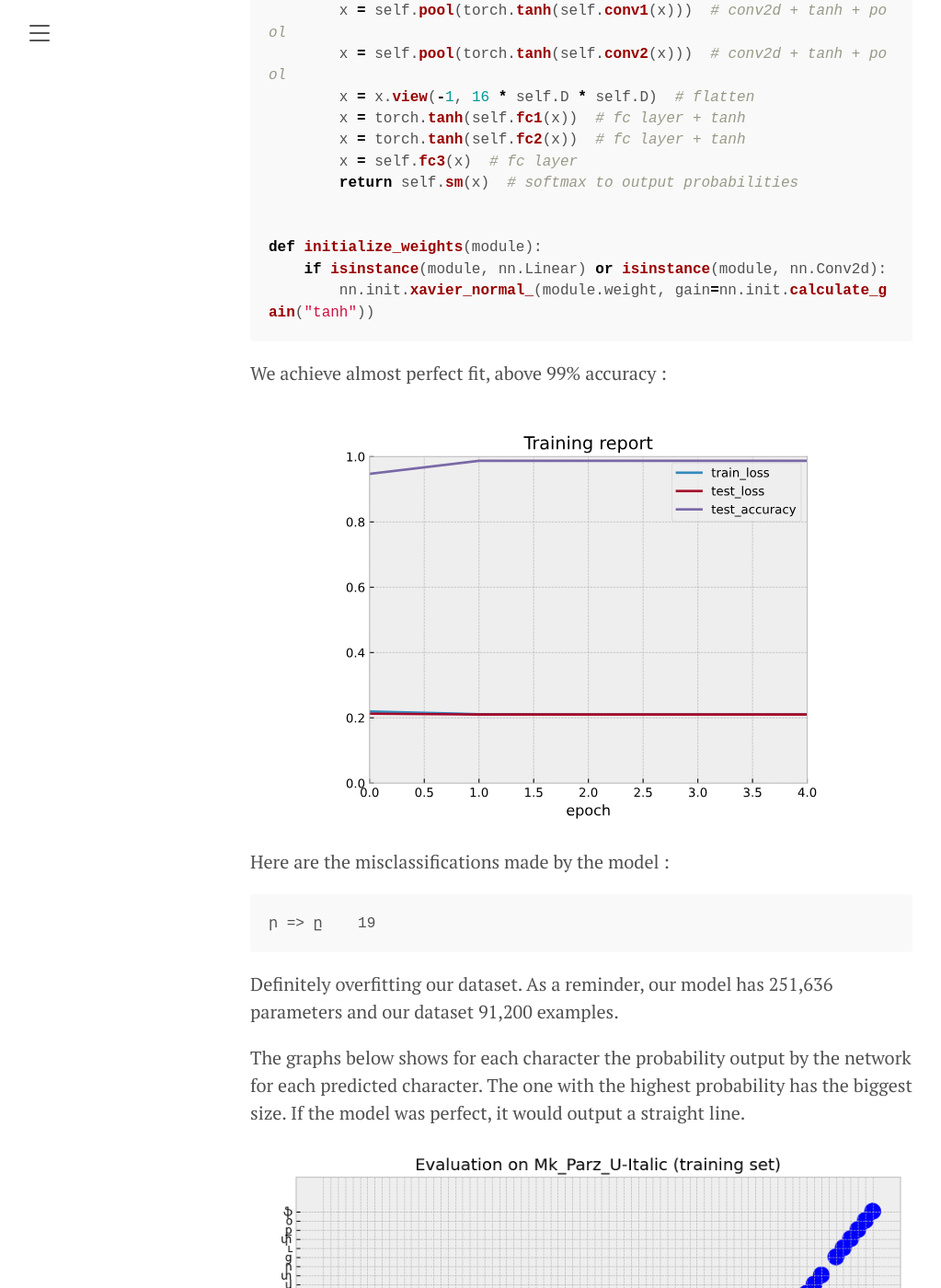
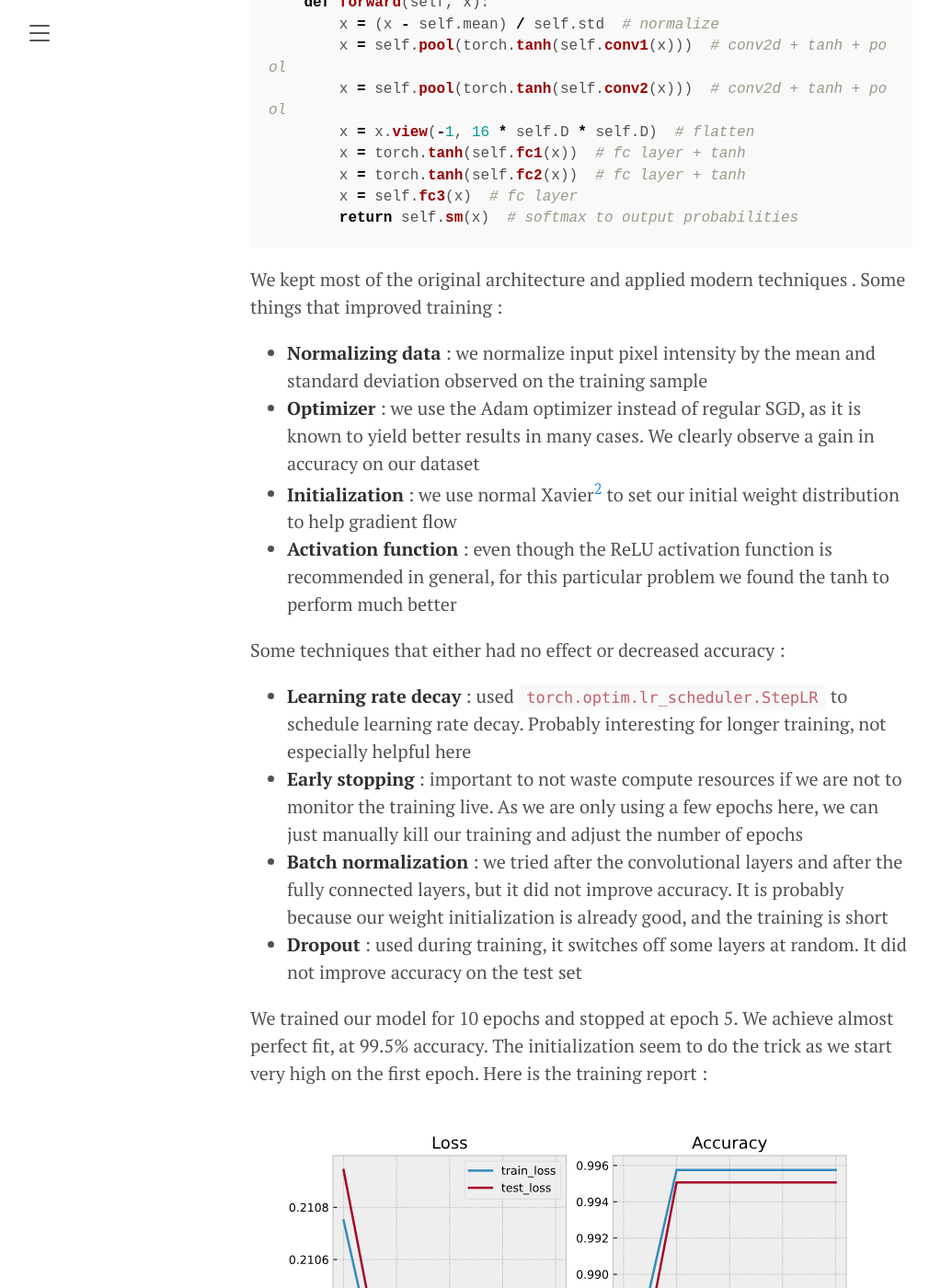
Before and after one commit to v4nn4/v4nn4.github.io, a Jekyll site: the page built from _posts/2023-10-16-training-convets-on-armenian-script.md, in a window 1280 px wide and 1400 px high, scrolled down 4492 px. Shown: the whole window at 92% size, without its empty margins (8-1031 px from the left). Built offline with Jekyll 4.4.1, drawn with Linux system fonts in a browser that asks for light colours; some of the changed text lies outside the part shown.

Commit message:
Try dropout, explain lack of generalization

````diff
--- a/_posts/2023-10-16-training-convets-on-armenian-script.md
+++ b/_posts/2023-10-16-training-convets-on-armenian-script.md
@@ -1,6 +1,6 @@
 ---
 layout: post
-title: Training ConvNets on Armenian script
+title: Training LeNet-5 on Armenian script
 ---
 
 Following [Tinkering with Tesseract]({% post_url 2023-10-13-tinkering-with-tesseract %}), I wanted to get a better understanding of how OCR system work. So I decided to start with building my own character recognition engine using [pytorch](https://github.com/pytorch/pytorch). The code is available at [v4nn4/hynet](https://github.com/v4nn4/hynet).
@@ -35,7 +35,7 @@ plt.gcf().set_size_inches(10, 3)
 
 Beautiful. Since it has serifs, the difference between capital and small letters is less obvious.
 
-For each 76 character, we generate images of size 56x56 pixels and apply 20 rotations, 20 blurs and 3 mode filters. We generate a total of 91,200 examples. We shuffle the dataset and use a 80% training/test split to avoid overfitting.
+For each 76 character, we generate images of size 56x56 pixels and apply 20 rotations, 20 blurs and 3 mode filters. We generated a total of 91,200 examples, shuffled the dataset and used a 80% training/test split to avoid overfitting.
 
 ```python
 from PIL import Image, ImageDraw, ImageFilter, ImageFont
@@ -68,23 +68,11 @@ Here are 4 batches of the training set :
 
 ![Training dataset](/assets/images/training_set.png){: .center}
 
-We then implement LeNet-5 (1998)[^1] with torch. We kept most of the original architecture. Some key features that helped training :
-
-- **Normalizing data** : we normalize input pixel intensity by the mean and standard deviation observed on the training sample
-- **Optimizer** : we use the Adam optimizer instead of regular SGD, as it is known to yield better results in many cases. We clearly observe a gain in accuracy on our dataset
-- **Initialization** : we use normal Xavier to set our initial weight distribution to help gradient flow
-
-
-Some cool training features ✨ that did not help :
-- **Learning rate decay** : used `torch.optim.lr_scheduler.StepLR` to schedule learning rate decay. Probably interesting for longer training, not especially helpful here
-- **Early stopping** : important to not waste compute resources if we are not to monitor the training live. As we are only using a few epochs here, we can just manually kill our training and adjust the number of epochs
-- **Batch normalization** : we tried after the convolutional layers and after the fully connected layers, but it did not improve convergence. It is probably because our weight initialization is already good, and we use a small number of epochs
-
-Here is the model definition in torch :
+We then implement LeNet-5 (1998)[^1] using PyTorch. Here is the model definition :
 
 ```python
 class LeNet(nn.Module):
-    """LeNet-5 (modified)"""
+    """LeNet-5 (1998)"""
 
     def __init__(self, N: int, C: int, mean: float = 0.5, std: float = 0.01):
         super(LeNet, self).__init__()
@@ -99,6 +87,17 @@ class LeNet(nn.Module):
         self.fc3 = nn.Linear(84, C)
         self.sm = nn.Softmax(dim=1)
 
+        # Initialize weights
+        gain = nn.init.calculate_gain("tanh")
+        nn.init.xavier_normal_(self.conv1.weight, gain)
+        nn.init.xavier_normal_(self.conv2.weight, gain)
+        nn.init.xavier_normal_(self.fc1.weight, gain)
+        nn.init.zeros_(self.fc1.bias)
+        nn.init.xavier_normal_(self.fc2.weight, gain)
+        nn.init.zeros_(self.fc2.bias)
+        nn.init.xavier_normal_(self.fc3.weight, 1.0)
+        nn.init.zeros_(self.fc3.bias)
+
     def forward(self, x):
         x = (x - self.mean) / self.std  # normalize
         x = self.pool(torch.tanh(self.conv1(x)))  # conv2d + tanh + pool
@@ -108,44 +107,49 @@ class LeNet(nn.Module):
         x = torch.tanh(self.fc2(x))  # fc layer + tanh
         x = self.fc3(x)  # fc layer
         return self.sm(x)  # softmax to output probabilities
+```
+
+We kept most of the original architecture and applied modern techniques . Some things that improved training :
+
+- **Normalizing data** : we normalize input pixel intensity by the mean and standard deviation observed on the training sample
+- **Optimizer** : we use the Adam optimizer instead of regular SGD, as it is known to yield better results in many cases. We clearly observe a gain in accuracy on our dataset
+- **Initialization** : we use normal Xavier[^2] to set our initial weight distribution to help gradient flow
+- **Activation function** : even though the ReLU activation function is recommended in general, for this particular problem we found the tanh to perform much better
 
 
-def initialize_weights(module):
-    if isinstance(module, nn.Linear) or isinstance(module, nn.Conv2d):
-        nn.init.xavier_normal_(module.weight, gain=nn.init.calculate_gain("tanh"))
-```
+Some techniques that either had no effect or decreased accuracy :
+- **Learning rate decay** : used `torch.optim.lr_scheduler.StepLR` to schedule learning rate decay. Probably interesting for longer training, not especially helpful here
+- **Early stopping** : important to not waste compute resources if we are not to monitor the training live. As we are only using a few epochs here, we can just manually kill our training and adjust the number of epochs
+- **Batch normalization** : we tried after the convolutional layers and after the fully connected layers, but it did not improve accuracy. It is probably because our weight initialization is already good, and the training is short
+- **Dropout** : used during training, it switches off some layers at random. It did not improve accuracy on the test set
 
-We achieve almost perfect fit, above 99% accuracy :
+We trained our model for 10 epochs and stopped at epoch 5. We achieve almost perfect fit, at 99.5% accuracy. The initialization seem to do the trick as we start very high on the first epoch. Here is the training report :
 
 ![Training report](/assets/images/report.svg){: .center}
 
-Here are the misclassifications made by the model :
+It is interesting to note that we only misclassify a single character in our training set (similar percentage for test set):
 
 ```
-ր => ը    19
+ր => ը    310 (32%)
 ```
 
-Definitely overfitting our dataset. As a reminder, our model has 251,636 parameters and our dataset 91,200 examples.
+This was a character that we identified as a potential trouble maker in [Tinkering with Tesseract]({% post_url 2023-10-13-tinkering-with-tesseract %}). While we successfully learned from our training set, this overfit comes at a cost. Some tests show that our model fails to generalize to other fonts.
 
-The graphs below shows for each character the probability output by the network for each predicted character. The one with the highest probability has the biggest size. If the model was perfect, it would output a straight line.
+The graphs below shows for each image representing each character (no rotation, no blur) the probability output by the network for each predicted character. The one with the highest probability has the biggest size. A straight line means the model achieves perfect accuracy.
 
 ![Evaluation on Mk_Parz_U-Iatlic](/assets/images/evaluation_Mk_Parz_U-Italic.png){: .center}
 
-Let's see how the font Mk_Parz_U fares when we evaluate it on our trained model.
+When using the regular font Mk_Parz_U, the accuracy drops to 59.2%. In the training set we used negative rotations that resembles the non italic font. However those samples account for a fraction of the total set, around  a minority as we use a set of angles ranging from -40° to 0.
 
 ![Evaluation on Mk_Parz_U](/assets/images/evaluation_Mk_Parz_U.png){: .center}
 
-What about a sans-serif font like Arial ?
+And with a sans-serif font like Arial, the accuracy drops to 10.5%... Quite bad. Still better than randomly guessing = 1/76 = 1.3% to be fair.
 
 ![Evaluation on Arial](/assets/images/evaluation_Arial.png){: .center}
 
-We see that our model fails to generalize to other fonts.
-
-Some ideas on how to improve genealization by augmenting the dataset :
-
-- Add noise to increase robustness to change in nearby pixels
-- Instead on relying on rotations, add more fonts and their italic/bold variations
+We see that our model fails to generalize well to other fonts. It is not entirely surprising as the network learns the strokes of a single font. So going from one font to another might be challenging without prior knowledge of those stylistic variations. We find however some generalization when learning on an italic and testing on its regular version. This makes some sense as a differentiable operations (skewing, obliquing) transforms one into the other. That operation is not exactly a rotation, which could explain the drop in accuracy even though some rotations were used to augment the training set.
 
 That is all for today ✌.
 
 [^1]: LeCun, Y., Bottou, L., Bengio, Y. & Haffner, P. (1998). Gradient-Based Learning Applied to Document Recognition. Proceedings of the IEEE (p./pp. 2278--2324)
+[^2]: Glorot, Xavier & Bengio, Y.. (2010). Understanding the difficulty of training deep feedforward neural networks. Journal of Machine Learning Research - Proceedings Track. 9. 249-256.
````
Also changed, not shown: assets/images/evaluation_Mk_Parz_U-Italic.png, assets/images/evaluation_Mk_Parz_U.png, assets/images/evaluation_arial.png, assets/images/network_input.svg (added), assets/images/report.svg.
